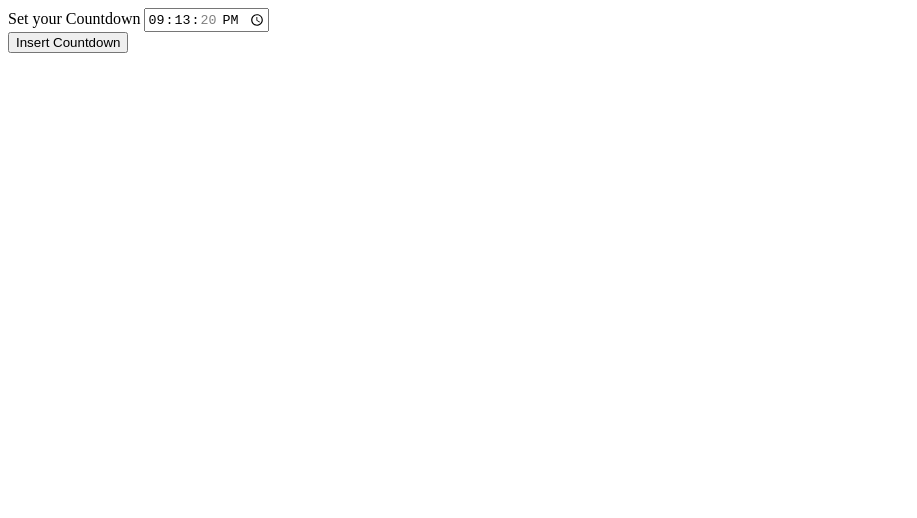
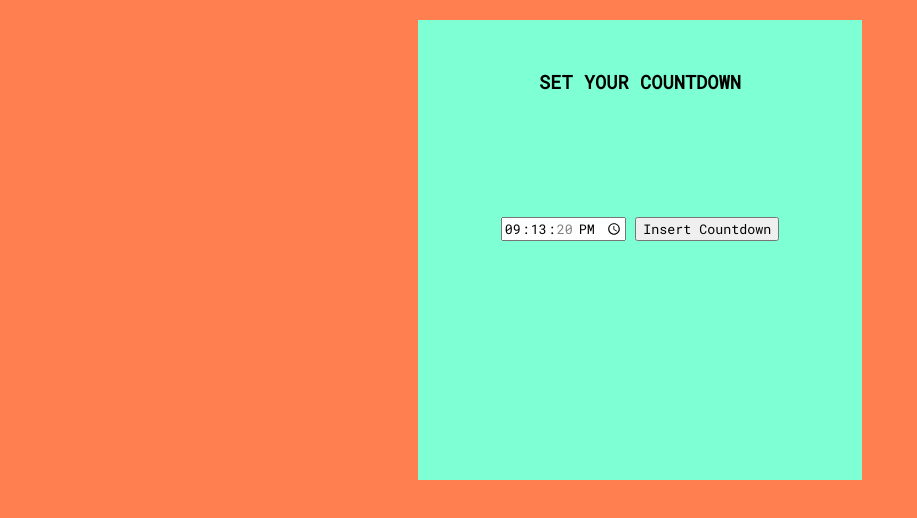
Before and after one commit to pablo-rodr-bio2/Week6, a plain HTML site: page Javascript_DOM/Task1/home.html in a window 1280 px wide. Shown: the whole page, without its empty margins (0-917 px from the left). Drawn offline with Linux system fonts and the light colour scheme.

Commit message:
added very minor css

```diff
--- a/Javascript_DOM/Task1/home.html
+++ b/Javascript_DOM/Task1/home.html
@@ -4,15 +4,19 @@
     <meta charset="UTF-8">
     <meta http-equiv="X-UA-Compatible" content="IE=edge">
     <meta name="viewport" content="width=device-width, initial-scale=1.0">
+    <link rel="preconnect" href="https://fonts.googleapis.com">
+    <link rel="preconnect" href="https://fonts.gstatic.com" crossorigin>
+    <link href="https://fonts.googleapis.com/css2?family=Roboto+Mono&display=swap" rel="stylesheet">
+    <link href="mycss.css" rel="stylesheet">
     <title>Task1</title>
 </head>
 <body>
     <div class="container">
         <div>
-            <label for="countdown">Set your Countdown</label>
-            <input type="time" id="countdown" name="input-countdown" value="21:13:20">
+            <label for="countdown"><h3>SET YOUR COUNTDOWN</h3></label>
         </div>
         <div>
+            <input type="time" id="countdown" name="input-countdown" value="21:13:20">
             <button id="myBtn" type="button">Insert Countdown</button>
         </div>
         <div id="results">
--- a/Javascript_DOM/Task1/mycss.css
+++ b/Javascript_DOM/Task1/mycss.css
@@ -0,0 +1,20 @@
+* {
+    font-family: 'Roboto Mono', monospace;
+}
+
+body {
+    margin: 0;
+    padding: 0;
+    background-color: coral;
+}
+
+.container {
+    max-width: 30vw;
+    min-height: 50vh;
+    background-color: aquamarine;
+    margin: 20px auto;
+    padding: 30px;
+    display: grid;
+    grid-template-columns: 1fr;
+    text-align: center;
+}
```
